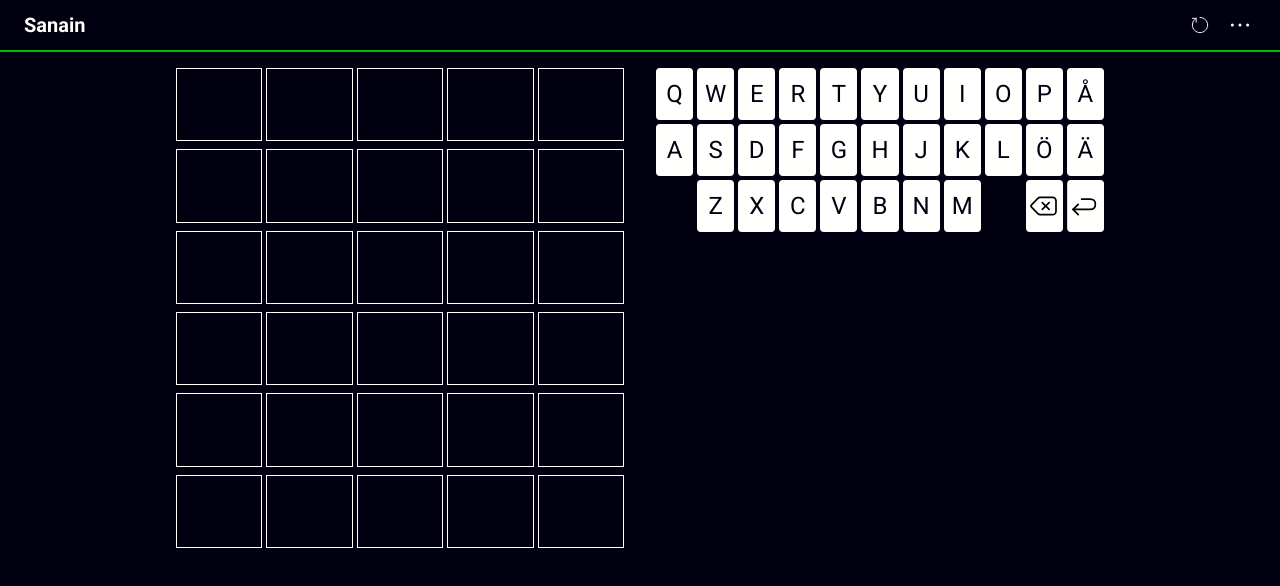
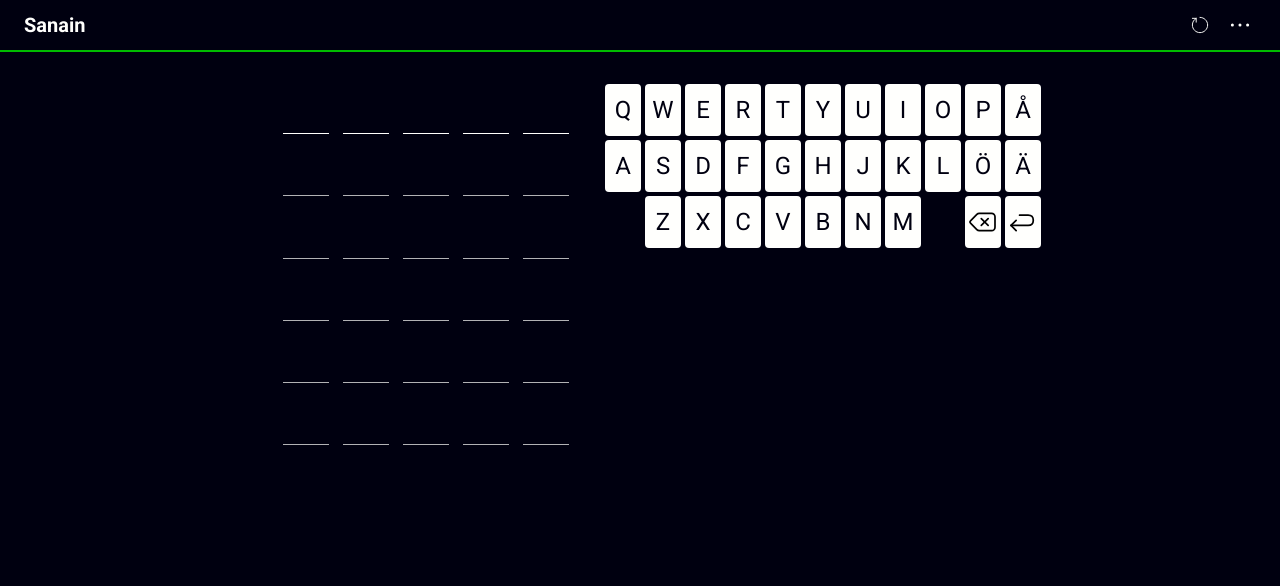
Before and after one commit to katrimarika/sanain, a React (Create React App) app: page / in a window 1280 px wide. Shown: the top 586 px of the page. Built offline with nearby package versions, Linux system fonts and the light colour scheme.

Commit message:
Style improvements

```diff
--- a/src/ui/App.tsx
+++ b/src/ui/App.tsx
@@ -37,19 +37,24 @@ const Main = styled.main`
   margin: 0 auto;
   flex-grow: 1;
   width: 100%;
-  padding: 1rem 1.5rem 1.5rem;
+  padding: 1rem 0.75rem 1.5rem;
   display: grid;
   grid-template-columns: 1fr;
-  grid-template-rows: 3fr minmax(auto, 2fr);
-  grid-gap: 1.5rem;
+  grid-template-rows: auto minmax(auto, 50%);
+  grid-gap: 2rem 0.75rem;
 
   ${onLandscape} {
-    grid-template-columns: 1fr minmax(auto, 1fr);
-    grid-template-rows: 1fr;
+    grid-template-columns: auto minmax(auto, 60%);
+    grid-auto-rows: auto;
 
     ${onNotSmall} {
-      grid-column-gap: 2rem;
+      grid-template-columns: minmax(auto, 50%) minmax(auto, 60%);
     }
+  }
+
+  ${onNotSmall} {
+    padding-top: 2rem;
+    grid-gap: 4rem 1.5rem;
   }
 `;
 
@@ -107,7 +112,7 @@ export const App: FC = () => {
         <Title>Sanain</Title>
         <ReloadButton
           onClick={() => window.location.reload()}
-          aria-label="Päivitä"
+          aria-label="Päivitä sivu"
         />
         <MenuButton
           onClick={() => setStatisticsOpen('open')}
@@ -115,7 +120,12 @@ export const App: FC = () => {
         />
       </Header>
       <Main>
-        <PlayArea hits={hits} guesses={guesses} currentGuess={currentGuess} />
+        <PlayArea
+          hits={hits}
+          guesses={guesses}
+          currentGuess={currentGuess}
+          status={status}
+        />
         <Keyboard
           hitsByLetter={hitsByLetter}
           onPress={(l) =>
@@ -141,9 +151,9 @@ export const App: FC = () => {
         isOpen={statisticsOpen === 'open'}
         close={() => setStatisticsOpen('closed')}
         status={status}
+        word={word}
         statistics={statistics}
         newGame={() => {
-          setCurrentGuess('');
           newGame();
           setStatisticsOpen(undefined);
         }}
--- a/src/ui/Keyboard.tsx
+++ b/src/ui/Keyboard.tsx
@@ -12,14 +12,14 @@ const Container = styled.div`
   display: grid;
   grid-template-columns: repeat(11, 1fr);
   grid-template-rows: auto;
-  grid-gap: 0.125rem;
+  grid-gap: 0.25rem;
   width: 100%;
   max-width: 28rem;
 
-  ${onNotSmall} {
-    grid-gap: 0.25rem;
+  ${onLandscape} {
+    padding-right: 0.75rem;
 
-    ${onLandscape} {
+    ${onNotSmall} {
       margin-left: 0;
     }
   }
@@ -28,13 +28,14 @@ const Container = styled.div`
 const Button = styled(ButtonWithHover)`
   margin: 0;
   font-size: 1rem;
-  padding: 0.5rem 0.125rem;
+  padding: 0.75rem 0.125rem;
   font-family: ${theme.fontFamily.body};
   text-transform: uppercase;
   color: ${theme.colors.black};
   background: ${theme.colors.white};
   border: 0;
   border-radius: 0.125rem;
+  user-select: none;
 
   ${onNotSmall} {
     padding: 0.75rem 0.25rem;
--- a/src/ui/PlayArea.tsx
+++ b/src/ui/PlayArea.tsx
@@ -7,55 +7,54 @@ import { Hit } from 'utils/word-helpers';
 
 const Grid = styled.div`
   margin: 0 auto;
+  padding: 0 0.75rem;
   display: grid;
   grid-template-columns: repeat(${WORD_LENGTH}, 1fr);
   grid-template-rows: repeat(${MAX_GUESSES}, 1fr);
-  grid-gap: 0.5rem 0.25rem;
-  max-height: 30rem;
+  grid-gap: 0.5rem 0.75rem;
 
   ${onLandscape} {
-    margin: 0;
-    width: 100%;
-    max-width: 24rem;
+    margin: 0 0 auto auto;
+  }
 
-    ${onNotSmall} {
-      max-width: 28rem;
-      margin-left: auto;
-    }
+  ${onNotSmall} {
+    grid-gap: 0.75rem 0.875rem;
   }
 `;
 const Box = styled.div`
-  border: 1px solid ${theme.colors.white};
+  border-bottom: 1px solid ${theme.colors.gray};
   text-transform: uppercase;
   font-size: 1.75rem;
   display: flex;
   justify-content: center;
   align-items: center;
-  padding: 0.125rem 0.5rem;
+  padding: 0.125rem 0.25rem;
   line-height: 1.2;
   box-sizing: content-box;
   min-width: 1.75rem;
-  min-height: 1.75rem;
+  min-height: 2.1rem;
 
   ${onNotSmall} {
-    padding: 0.25rem 0.5rem;
+    padding: 0.1875rem 0.3125rem;
     font-size: 2.25rem;
     min-width: 2.25rem;
+    min-height: 2.7rem;
+  }
+
+  &.active {
+    border-color: ${theme.colors.white};
   }
 
   &.hit {
     color: ${theme.colors.green};
-    box-shadow: inset 0 0 0 3px ${theme.colors.green};
   }
 
   &.place {
     color: ${theme.colors.yellow};
-    box-shadow: inset 0 0 0 3px ${theme.colors.yellow};
   }
 
   &.miss {
     color: ${theme.colors.gray};
-    border-color: ${theme.colors.gray};
   }
 `;
 
@@ -63,7 +62,8 @@ export const PlayArea: FC<{
   guesses: string[];
   hits: Hit[][];
   currentGuess: string;
-}> = ({ guesses, hits, currentGuess }) => {
+  status: 'win' | 'lose' | 'guess';
+}> = ({ guesses, hits, currentGuess, status }) => {
   const rows = [...new Array(MAX_GUESSES)];
 
   return (
@@ -73,7 +73,15 @@ export const PlayArea: FC<{
         const showCurrent = i === guesses.length;
         const rowHits = hits[i] ?? [];
         return [...new Array(WORD_LENGTH)].map((_, j) => (
-          <Box key={`box-${i}-${j}`} className={rowHits[j]}>
+          <Box
+            key={`box-${i}-${j}`}
+            className={`${rowHits[j]}${
+              (status === 'guess' && showCurrent) ||
+              (status === 'win' && i === guesses.length - 1)
+                ? ' active'
+                : ''
+            }`}
+          >
             {rowGuess ? rowGuess[j] : showCurrent ? currentGuess[j] || '' : ''}
           </Box>
         ));
--- a/src/ui/StatisticsDialog.tsx
+++ b/src/ui/StatisticsDialog.tsx
@@ -52,11 +52,7 @@ const Title = styled(Dialog.Title)`
   padding-right: 3rem;
 `;
 
-const ButtonWithIcon: FC<
-  { icon: string } & ButtonHTMLAttributes<HTMLButtonElement>
-> = (props) => <ButtonWithHover {...props} />;
-
-const Button = styled(ButtonWithIcon)`
+const Button = styled(ButtonWithHover)`
   margin-top: 2rem;
   margin-bottom: 0.5rem;
   align-self: center;
@@ -67,11 +63,22 @@ const Button = styled(ButtonWithIcon)`
   border: 1px solid ${theme.colors.green};
   font-size: 1.25rem;
   font-family: ${theme.fontFamily.body};
-  background-image: url(${(props) => props.icon});
+  background-image: url(${PlusIcon});
+  background-size: 1.5rem;
+  background-position: left 0.375rem top 50%;
+  background-repeat: no-repeat;
+`;
+
+const RefreshButton = styled(Button)`
+  background-image: url(${RefreshIcon});
   background-size: 1rem;
   background-position: left 0.5rem top 50%;
-  background-repeat: no-repeat;
 `;
+
+const ButtonWithIcon: FC<
+  { refreshIcon?: boolean } & ButtonHTMLAttributes<HTMLButtonElement>
+> = (props) =>
+  props.refreshIcon ? <RefreshButton {...props} /> : <Button {...props} />;
 
 const CloseButton = styled(ButtonWithHover)`
   position: absolute;
@@ -90,6 +97,10 @@ const CloseButton = styled(ButtonWithHover)`
   background-size: 2rem;
   background-position: left 50% top 50%;
   background-repeat: no-repeat;
+`;
+
+const Text = styled.p`
+  margin: 0 0 1rem;
 `;
 
 const Notice = styled.div`
@@ -118,9 +129,10 @@ export const StatisticsDialog: FC<{
   isOpen: boolean;
   close: () => void;
   status: 'win' | 'lose' | 'guess';
+  word: string;
   statistics: Statistics;
   newGame: () => void;
-}> = ({ isOpen, close, status, statistics, newGame }) => (
+}> = ({ isOpen, close, status, word, statistics, newGame }) => (
   <Dialog.Root open={isOpen} onOpenChange={() => close()}>
     <Dialog.Portal>
       <Wrapper>
@@ -133,13 +145,16 @@ export const StatisticsDialog: FC<{
               ? 'Pahus!'
               : 'Tilastot'}
           </Title>
+          {status === 'lose' && (
+            <Text>{`Oikea vastaus olisi ollut "${word}".`}</Text>
+          )}
           <StatisticsView statistics={statistics} />
-          <Button
-            icon={status === 'guess' ? RefreshIcon : PlusIcon}
+          <ButtonWithIcon
+            refreshIcon={status === 'guess'}
             onClick={() => newGame()}
           >
             Uusi peli
-          </Button>
+          </ButtonWithIcon>
           {status === 'guess' && (
             <Notice>
               Huom! Keskeneräinen peli merkitään luovutetuksi, jos aloitat uuden
--- a/src/utils/style.tsx
+++ b/src/utils/style.tsx
@@ -4,12 +4,13 @@ export const onLandscape = '@media screen and (orientation: landscape)';
 export const onNotSmall = '@media screen and (min-width: 48em)';
 
 export const ButtonWithHover = styled.button`
+  cursor: pointer;
+
   &:active {
     opacity: 0.8;
   }
 
   @media (hover: hover) {
-    cursor: pointer;
     &:hover {
       opacity: 0.8;
     }
```
